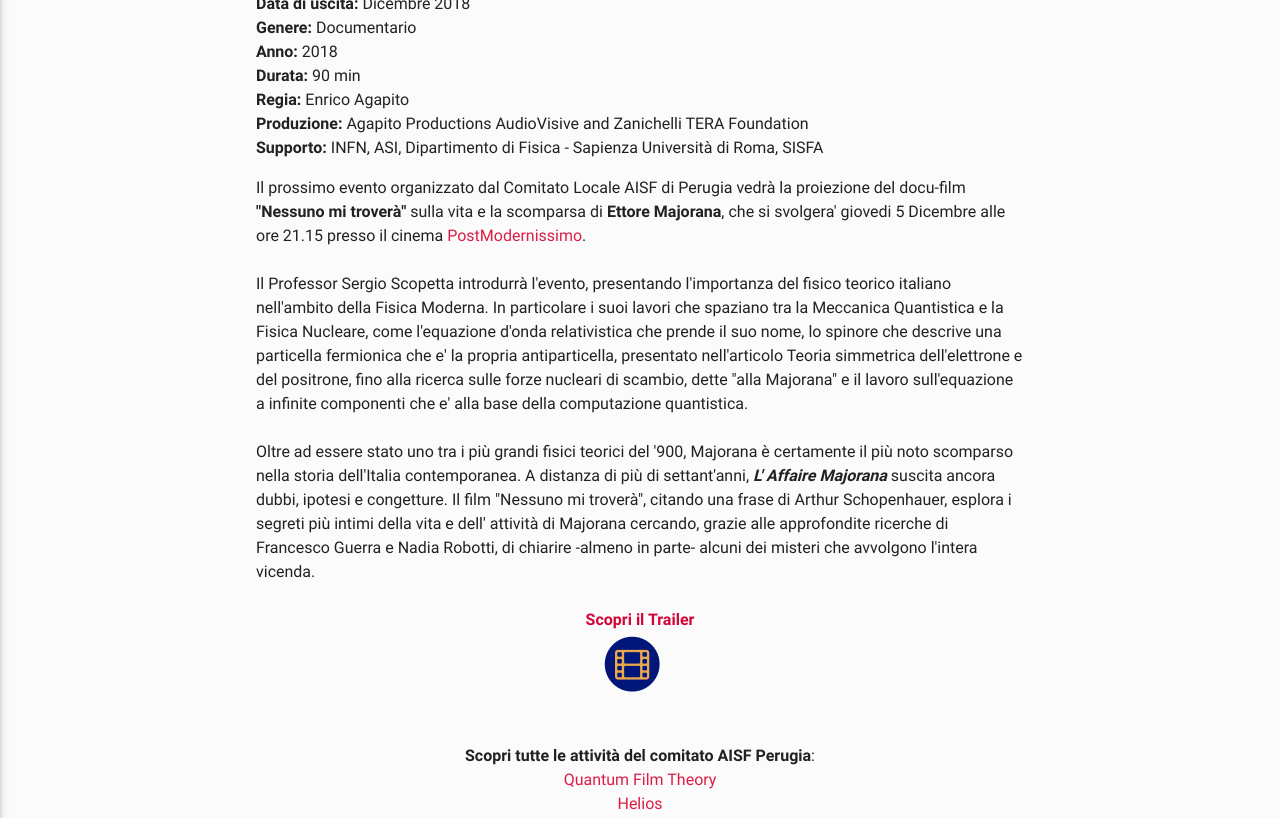
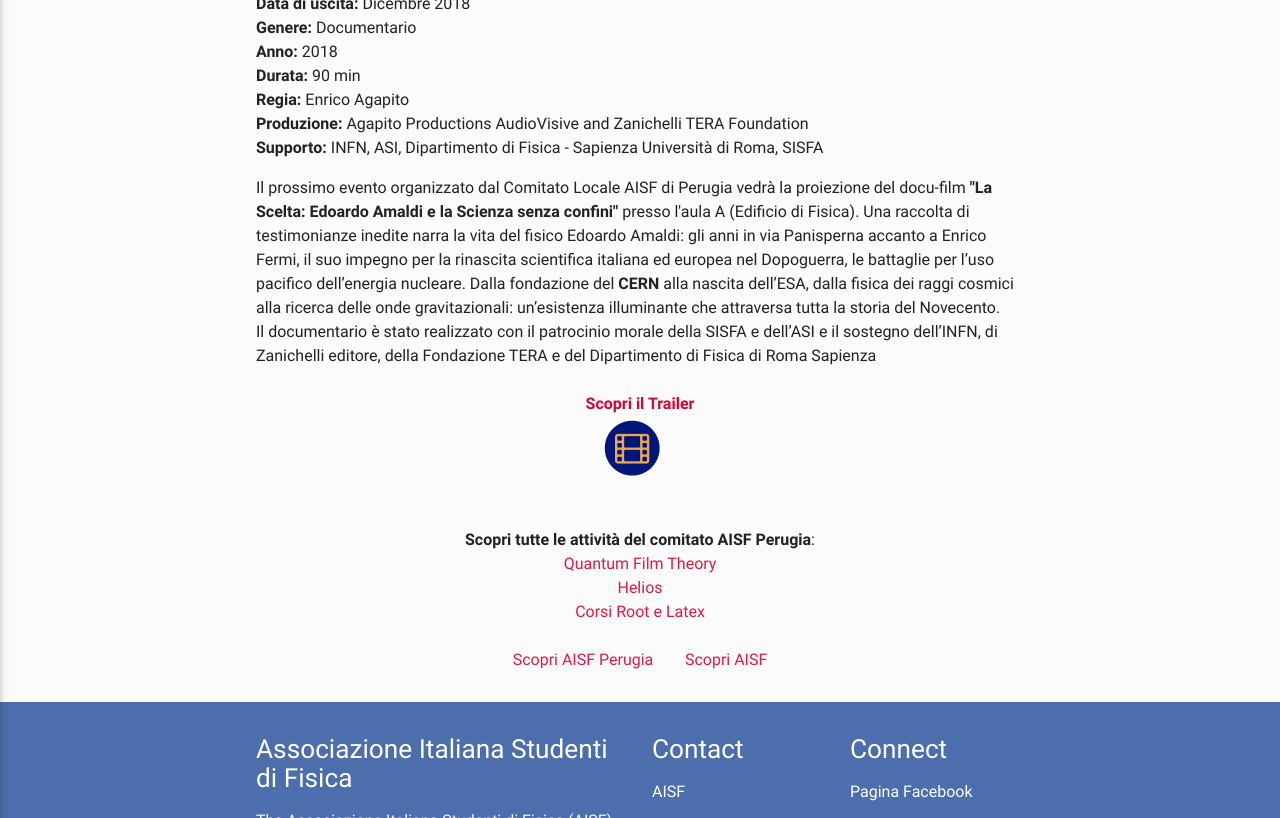
Before and after one commit to ai-sf/aisf_perugia, a Jekyll site: the page built from ProssimiEventi.html, in a window 1280 px wide and 900 px high, scrolled down 555 px, cut to the strip 82-900 px from the top of the window. Built offline with Jekyll 4.4.1, drawn with Linux system fonts in a browser that asks for light colours; nearby versions of some CDN libraries.

Commit message:
Update ProssimiEventi.html

```diff
--- a/ProssimiEventi.html
+++ b/ProssimiEventi.html
@@ -28,23 +28,18 @@ Zanichelli TERA Foundation</li>
 </ul>
 
 Il prossimo evento organizzato dal Comitato Locale AISF di Perugia vedrà la proiezione del docu-film
-<b>"Nessuno mi troverà"</b> sulla vita e la scomparsa di <b>Ettore Majorana</b>, che si svolgera' giovedi 5 Dicembre alle
- ore 21.15 presso il cinema <a href="http://www.postmodernissimo.com">PostModernissimo</a>.<br><br>
- Il Professor Sergio Scopetta introdurrà l'evento, presentando l'importanza del fisico teorico italiano nell'ambito della Fisica Moderna.
- In particolare i suoi lavori che spaziano tra
- la Meccanica Quantistica e la Fisica Nucleare,
- come l'equazione d'onda relativistica che prende il suo nome, lo spinore
-  che descrive una particella fermionica che e' la propria antiparticella,
-   presentato nell'articolo Teoria simmetrica dell'elettrone e del positrone,
-   fino alla ricerca sulle forze nucleari di scambio, dette "alla Majorana" e il
-   lavoro sull'equazione a infinite componenti che e' alla base della
-   computazione quantistica.<br><br>
+<b>"La Scelta: Edoardo Amaldi e la Scienza senza confini"</b> presso l'aula A (Edificio di Fisica).
+Una raccolta di testimonianze inedite narra la vita del fisico Edoardo Amaldi: gli anni in via
+ Panisperna accanto a Enrico Fermi, il suo impegno per
+  la rinascita scientifica italiana ed europea nel Dopoguerra,
+  le battaglie per l’uso pacifico dell’energia nucleare.
+   Dalla fondazione del <b>CERN</b> alla nascita dell’ESA, dalla
+    fisica dei raggi cosmici alla ricerca delle onde gravitazionali:
+    un’esistenza illuminante che attraversa tutta la storia del Novecento.<br>
 
-Oltre ad essere stato uno tra i più grandi fisici teorici del '900, Majorana è certamente
-il più noto scomparso nella storia dell'Italia contemporanea. A distanza di più di settant'anni, <b><i>L' Affaire Majorana</i></b> suscita ancora dubbi, ipotesi e congetture.
-Il film "Nessuno mi troverà", citando una frase di Arthur Schopenhauer, esplora i segreti più intimi della vita e dell'
-attività di Majorana cercando, grazie alle approfondite ricerche di Francesco Guerra e
-Nadia Robotti, di chiarire -almeno in parte- alcuni dei misteri che avvolgono l'intera vicenda.
+Il documentario è stato realizzato
+con il patrocinio morale della SISFA e dell’ASI e il sostegno dell’INFN, di Zanichelli editore, della Fondazione TERA e del Dipartimento di Fisica di Roma Sapienza
+
 <br><br>
 <center><b><font style="color:rgb(211, 5, 54);">Scopri il Trailer</font></b><br>
 <center><span class="col-md-3 home-quick-links__link">
```
